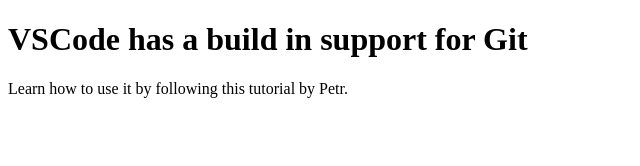
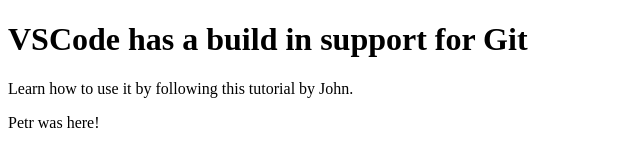
Before and after one commit to JoseMiguelHYB/vscode-git, a plain HTML site: page index.html in a window 1280 px wide. Shown: the whole page, without its empty margins (0-640 px from the left). Drawn offline with Linux system fonts and the light colour scheme.

Commit message:
Extra paragraph

```diff
--- a/index.html
+++ b/index.html
@@ -8,6 +8,7 @@
   </head>
   <body>
     <h1>VSCode has a build in support for Git</h1>
-    <p>Learn how to use it by following this tutorial by Petr.</p>
+    <p>Learn how to use it by following this tutorial by John.</p>
+    <p>Petr was here!</p>
   </body>
 </html>
```
